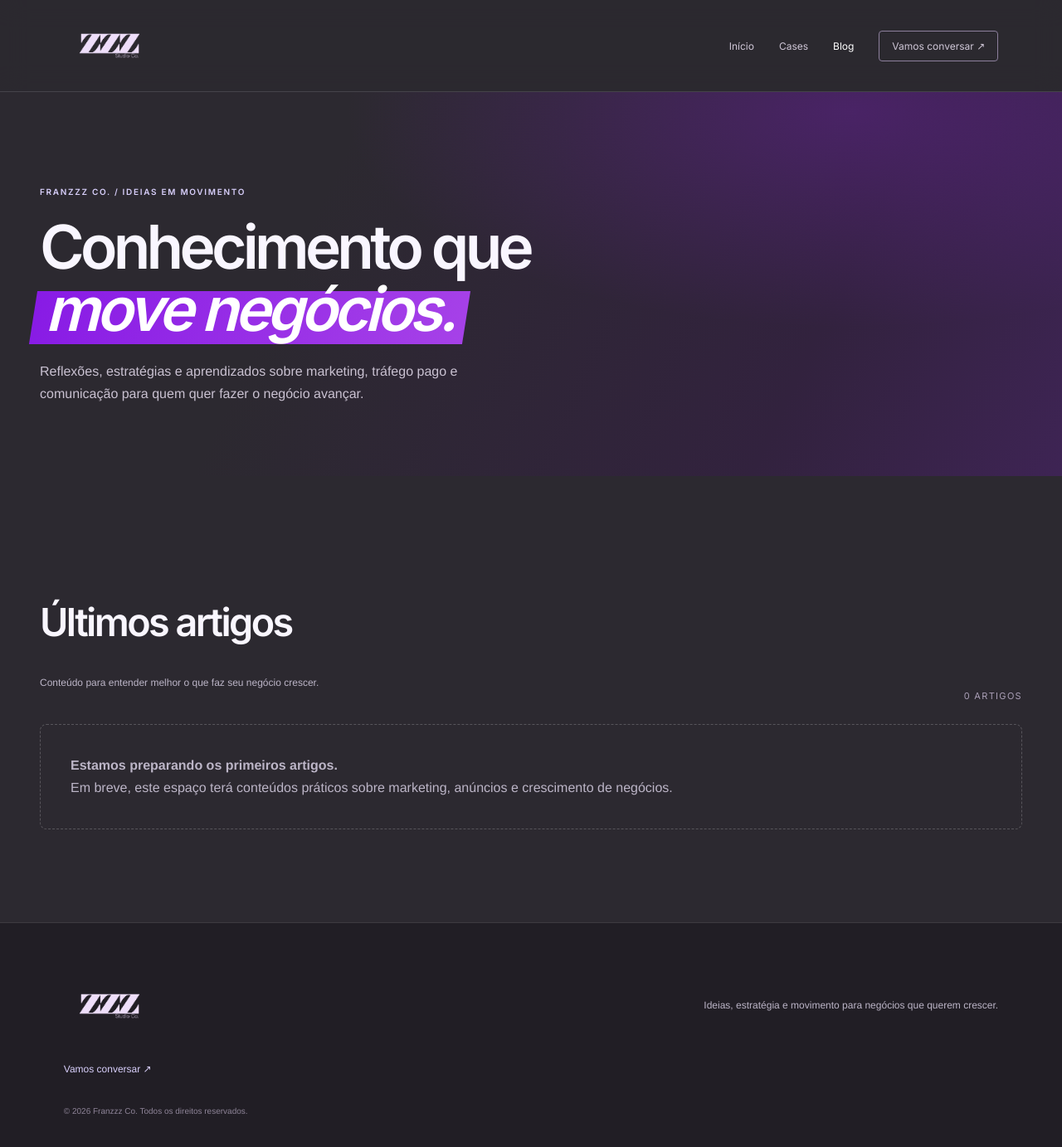
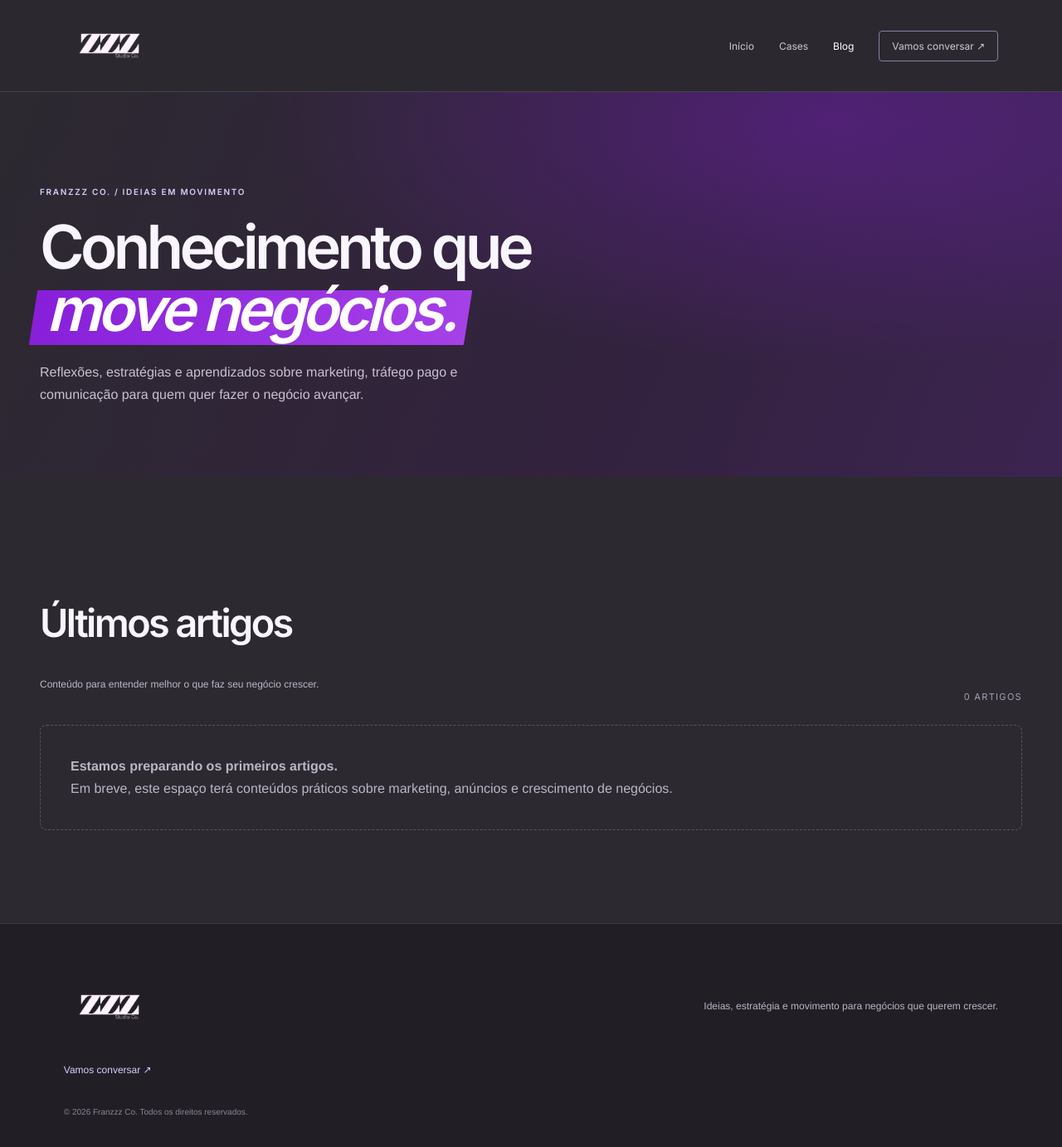
Before and after one commit to franzzzco/franzzzco.github.io, a Jekyll site: the page built from blog/index.html, in a window 1280 px wide and 1394 px high. Shown: the top 1383 px of the window at 83% size. Built offline with Jekyll 4.4.1, drawn with Linux system fonts in a browser that asks for light colours.

Commit message:
Corrige cache e identidade visual do blog
* Força paleta e destaque visual do blog

* Atualiza cache dos estilos do blog

```diff
--- a/_layouts/default.html
+++ b/_layouts/default.html
@@ -14,8 +14,8 @@
   <link rel="preconnect" href="https://fonts.googleapis.com">
   <link rel="preconnect" href="https://fonts.gstatic.com" crossorigin>
   <link href="https://fonts.googleapis.com/css2?family=Inter:wght@400;500;600;700;800&display=swap" rel="stylesheet">
-  <link rel="stylesheet" href="/blog/blog.css">
-  <link rel="stylesheet" href="/assets/css/design-system.css?v=20261124c">
+  <link rel="stylesheet" href="/blog/blog.css?v=20261124e">
+  <link rel="stylesheet" href="/assets/css/design-system.css?v=20261124e">
 </head>
 <body class="page-blog">
   <header class="site-header">
--- a/blog/blog.css
+++ b/blog/blog.css
@@ -75,3 +75,17 @@ body{background:var(--bg);color:var(--white)}
   .blog-hero h1 .highlight{padding:0 .12em .06em}
   .blog-hero h1 .highlight::before{inset:18% -.07em 0}
 }
+
+
+/* Correção de cache e identidade visual — blog */
+body.page-blog{background:#2c2930!important;color:#f9f6ff}
+.page-blog .site-header{background:rgba(44,41,48,.96)!important}
+.page-blog .blog-hero{background:radial-gradient(ellipse at 78% 8%,rgba(135,31,218,.34),transparent 48%),linear-gradient(112deg,#2c2930 0%,#33223f 62%,#3b2450 100%)!important}
+.page-blog .blog-main{background:#2c2930}
+.page-blog .post-card{background:#211e25;border-color:rgba(255,255,255,.12)}
+.page-blog .site-footer{background:#211e25}
+.page-blog .brand-logo{width:110px;height:auto;display:block;filter:brightness(0) saturate(100%) invert(91%) sepia(12%) saturate(653%) hue-rotate(207deg) brightness(105%) contrast(101%)!important}
+.page-blog .blog-hero h1 .highlight{display:inline-block!important;position:relative!important;isolation:isolate;z-index:0!important;color:#fff!important;font-style:italic!important;font-weight:600;padding:0 .14em .07em!important;margin-left:-.035em;background:transparent!important;white-space:normal}
+.page-blog .blog-hero h1 .highlight::before{content:""!important;display:block!important;position:absolute!important;inset:18% -.075em 0!important;background:linear-gradient(100deg,#871fda 0%,#a641e8 100%)!important;transform:skew(-9deg)!important;z-index:-1!important;border-radius:1px}
+.page-blog .article-hero{background:radial-gradient(ellipse at 80% 5%,rgba(135,31,218,.28),transparent 48%),linear-gradient(115deg,#2c2930,#34223f)!important}
+@media(max-width:680px){.page-blog .brand-logo{width:90px}.page-blog .blog-hero{padding:72px 0 55px}.page-blog .blog-hero h1 .highlight{padding:0 .14em .075em!important}.page-blog .blog-hero h1 .highlight::before{inset:18% -.07em 0!important}}
```
